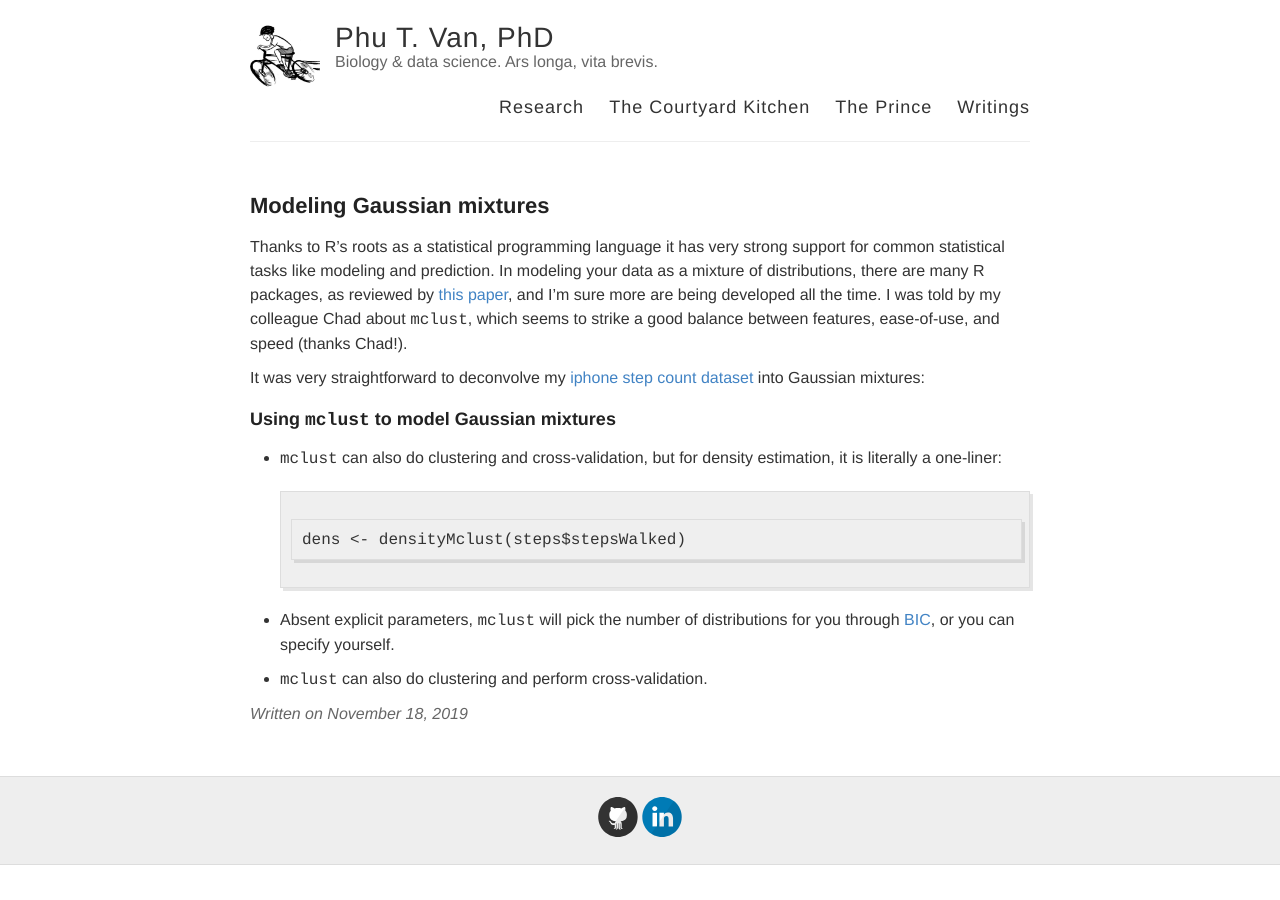
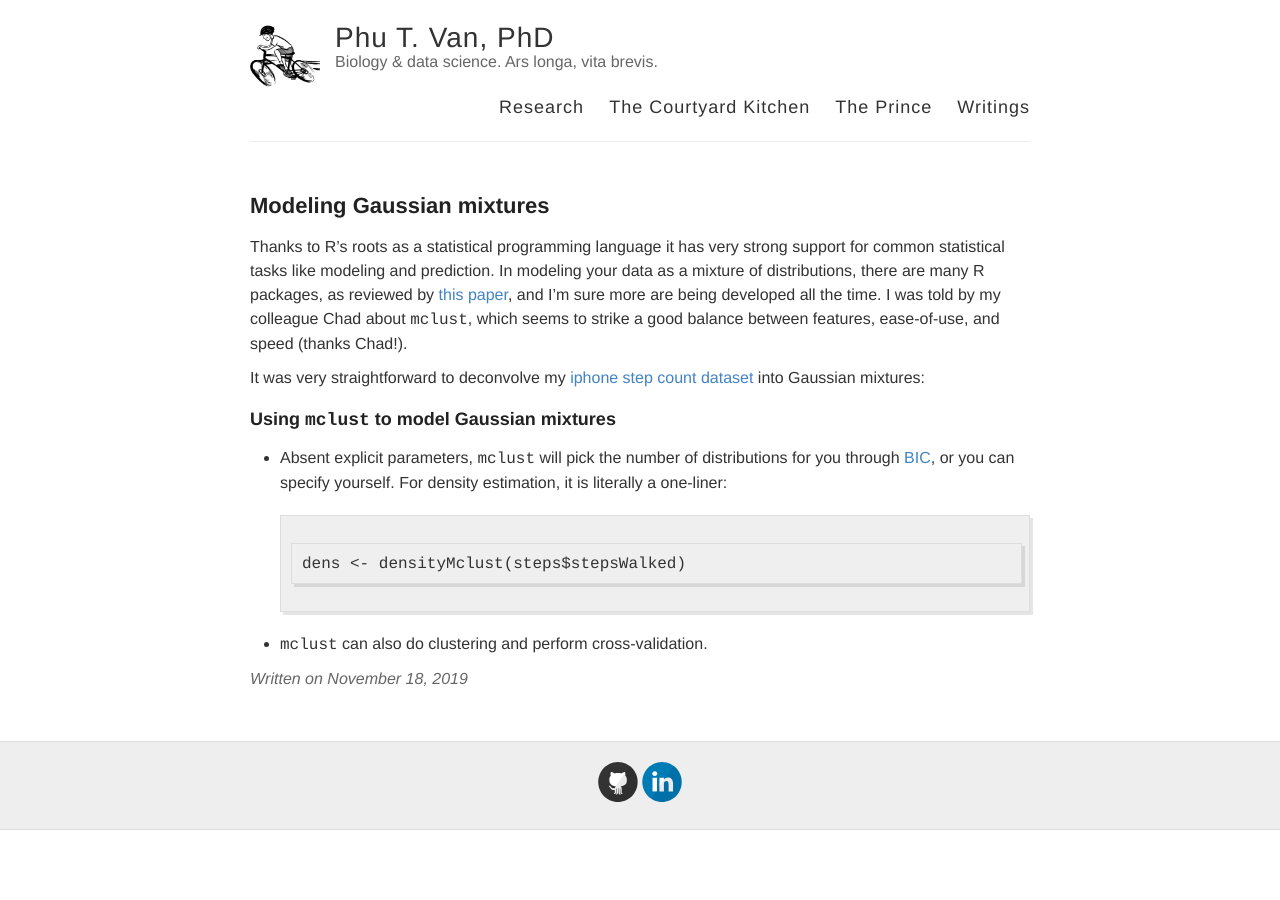
Before and after one commit to ptvan/ptvan.github.io, a Jekyll site: the page built from _posts/2019-11-18-modeling-Gaussian-mixtures.md, in a window 1280 px wide. Built offline with Jekyll 4.4.1, drawn with Linux system fonts in a browser that asks for light colours.

Commit message:
updated modeling Gaussian mixtures blogpost

````diff
--- a/_posts/2019-11-18-modeling-Gaussian-mixtures.md
+++ b/_posts/2019-11-18-modeling-Gaussian-mixtures.md
@@ -9,10 +9,8 @@
 
 ### Using `mclust` to model Gaussian mixtures
 
-- `mclust` can also do clustering and cross-validation, but for density estimation, it is literally a one-liner:
+- Absent explicit parameters, `mclust` will pick the number of distributions for you through [BIC](https://en.wikipedia.org/wiki/Bayesian_information_criterion), or you can specify yourself. For density estimation, it is literally a one-liner:
 ```
 dens <- densityMclust(steps$stepsWalked)
 ```
-- Absent explicit parameters, `mclust` will pick the number of distributions for you through [BIC](https://en.wikipedia.org/wiki/Bayesian_information_criterion), or you can specify yourself.
-
 - `mclust` can also do clustering and perform cross-validation.
````
